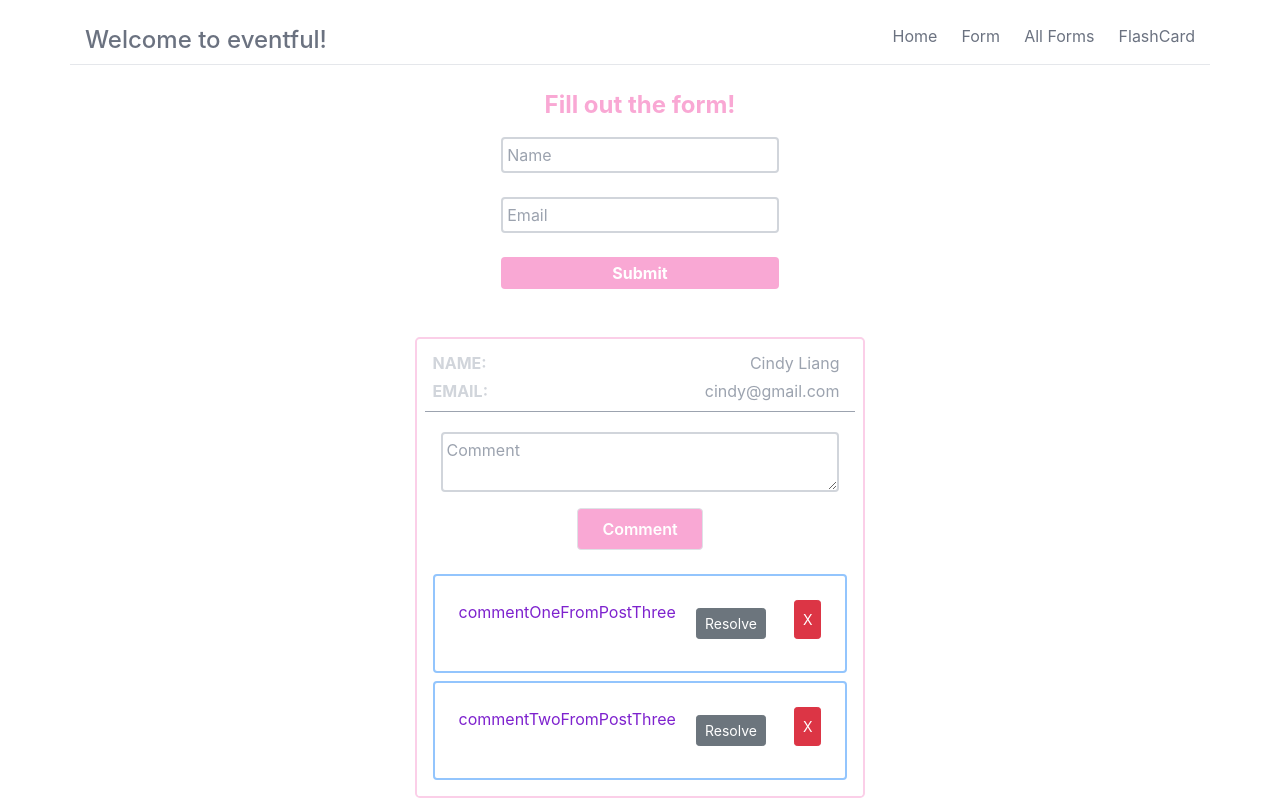
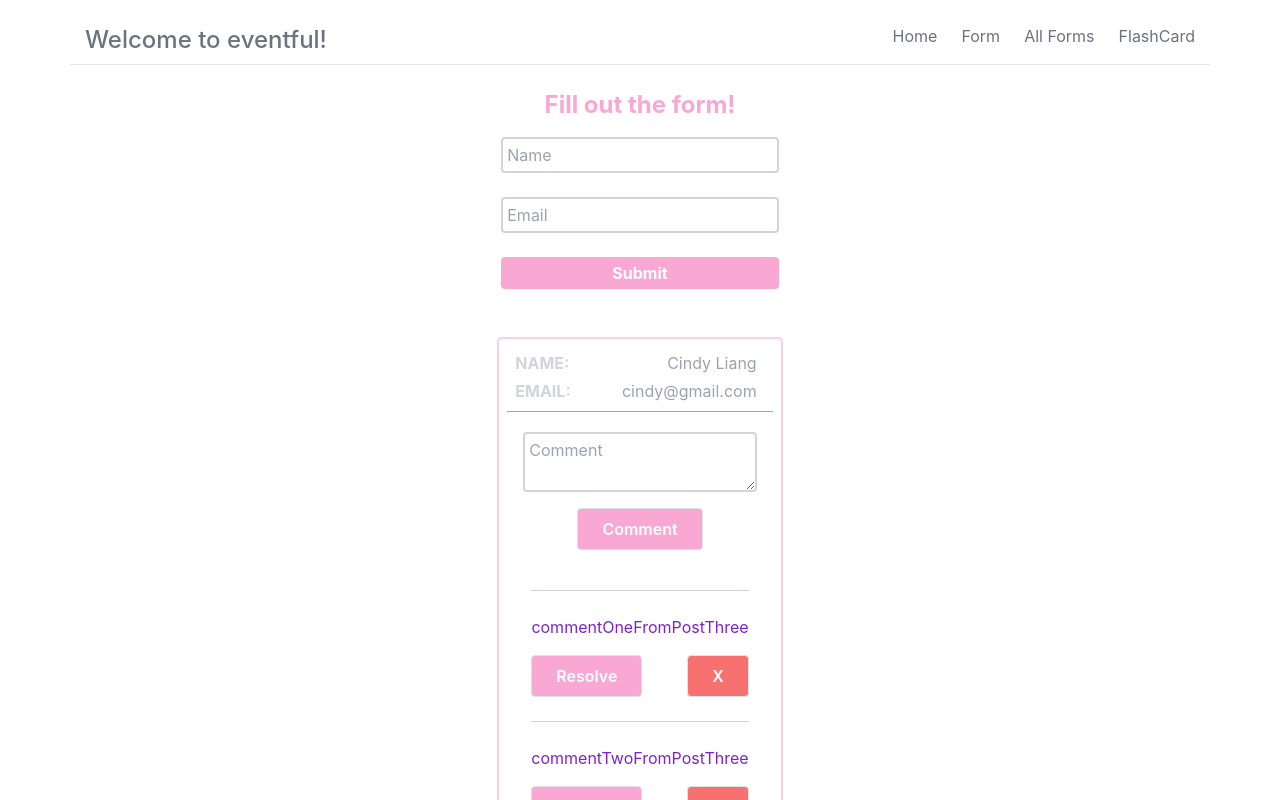
Before and after one commit to cindyliang01/eventful, a React (Create React App) app: page /Form in a window 1280 px wide. Shown: the top 800 px of the page. Built offline with nearby package versions, Linux system fonts and the light colour scheme.

Commit message:
Reformatted post

```diff
--- a/src/components/eachComment.jsx
+++ b/src/components/eachComment.jsx
@@ -1,3 +1,66 @@
+// import React, { Component } from "react";
+
+// class EachComment extends Component {
+//   render() {
+//     const { comments } = this.props.onePost;
+//     const { onePost, addLikeForComment, deleteForComment } = this.props;
+//     return (
+//       <div>
+//         {comments.map((eachComment) => (
+//           <React.Fragment>
+//             <div className="border-2 border-blue-300 rounded m-2 p-2 ">
+//               <div className="flex flex-col">
+//                 <div className="w-1/2 m-3">{eachComment.text}</div>
+//                 <div className="w-1/2 m-3">
+//                   <div className="flex flex-col">
+//                     <div>
+//                       {/* {eachComment.commentLikes === 0 ? "" : "Resolved!"} */}
+//                     </div>
+//                     <div>
+//                       <div className="flex flex-row">
+//                         <div className="justify-between px-2 py-1">
+//                           <button
+//                             className={
+//                               eachComment.commentLikes === 0
+//                                 ? " hover:bg-pink-200 text-white bg-pink-300  font-semibold mt-3  py-2 px-4 border rounded"
+//                                 : " hover:bg-green-200 text-white bg-green-300  font-semibold mt-3  py-2 px-4 border rounded"
+//                             }
+//                             onClick={() =>
+//                               addLikeForComment(eachComment.id, onePost)
+//                             }
+//                           >
+//                             {eachComment.commentLikes === 0
+//                               ? "Resolve"
+//                               : "Resolved!"}
+//                           </button>
+//                         </div>
+//                         <div className="flex flex-grow"></div>
+
+//                         <div className="justify-between px-2 py-1">
+//                           <button
+//                             className=" hover:bg-red-300 text-white bg-red-400  font-semibold mt-3  py-2 px-4 border rounded"
+//                             onClick={() =>
+//                               deleteForComment(eachComment.id, onePost.id)
+//                             }
+//                           >
+//                             X
+//                           </button>
+//                         </div>
+//                       </div>
+//                     </div>
+//                   </div>
+//                 </div>
+//               </div>
+//             </div>
+//           </React.Fragment>
+//         ))}
+//       </div>
+//     );
+//   }
+// }
+
+// export default EachComment;
+
 import React, { Component } from "react";
 
 class EachComment extends Component {
@@ -8,46 +71,32 @@ class EachComment extends Component {
       <div>
         {comments.map((eachComment) => (
           <React.Fragment>
-            <div className="border-2 border-blue-300 rounded m-2 p-2 ">
-              <div className="flex flex-row">
-                <div className="w-1/2 m-3">{eachComment.text}</div>
-                <div className="w-1/2 m-3">
+            <div className="border-t border-gray-300 m-6 pt-4 ">
               <div className="flex flex-col">
-                    <div>
-                      {eachComment.commentLikes === 0 ? "" : "Resolved!"}
-                    </div>
+                <div className="text-center">{eachComment.text}</div>
                 <div>
                   <div className="flex flex-row">
-                        <div>
                     <button
                       className={
                         eachComment.commentLikes === 0
-                                ? "btn btn-secondary btn-sm m-2"
-                                : "text-white rounded p-2 bg-green-400 hover:bg-green-300"
+                          ? " hover:bg-pink-200 text-white bg-pink-300  font-semibold mt-3  py-2 px-4 border rounded"
+                          : " hover:bg-green-200 text-white bg-green-300  font-semibold mt-3  py-2 px-4 border rounded"
                       }
-                            onClick={() =>
-                              addLikeForComment(eachComment.id, onePost)
-                            }
+                      onClick={() => addLikeForComment(eachComment.id, onePost)}
                     >
-                            {eachComment.commentLikes === 0
-                              ? "Resolve"
-                              : "Resolved!"}
+                      {eachComment.commentLikes === 0 ? "Resolve" : "Resolved!"}
                     </button>
-                        </div>
+
                     <div className="flex flex-grow"></div>
 
-                        <div>
                     <button
-                            className="btn btn-danger btn-sm p-2"
+                      className=" hover:bg-red-300 text-white bg-red-400  font-semibold mt-3  py-2 px-4 border rounded"
                       onClick={() =>
                         deleteForComment(eachComment.id, onePost.id)
                       }
                     >
                       X
                     </button>
-                        </div>
-                      </div>
-                    </div>
                   </div>
                 </div>
               </div>
--- a/src/components/posts.jsx
+++ b/src/components/posts.jsx
@@ -24,7 +24,7 @@ class Posts extends Component {
         >
           {reversedPosts.map((specificPost) => (
             <React.Fragment>
-              <div className="border-2 rounded-lg border-pink-200 mb-4 p-2">
+              <div className="border-2 rounded-lg border-pink-200 mb-4 p-2 ">
                 <Post
                   onePost={specificPost}
                   key={specificPost.id}
```
Lines whose indentation alone changed are shown as unchanged.
